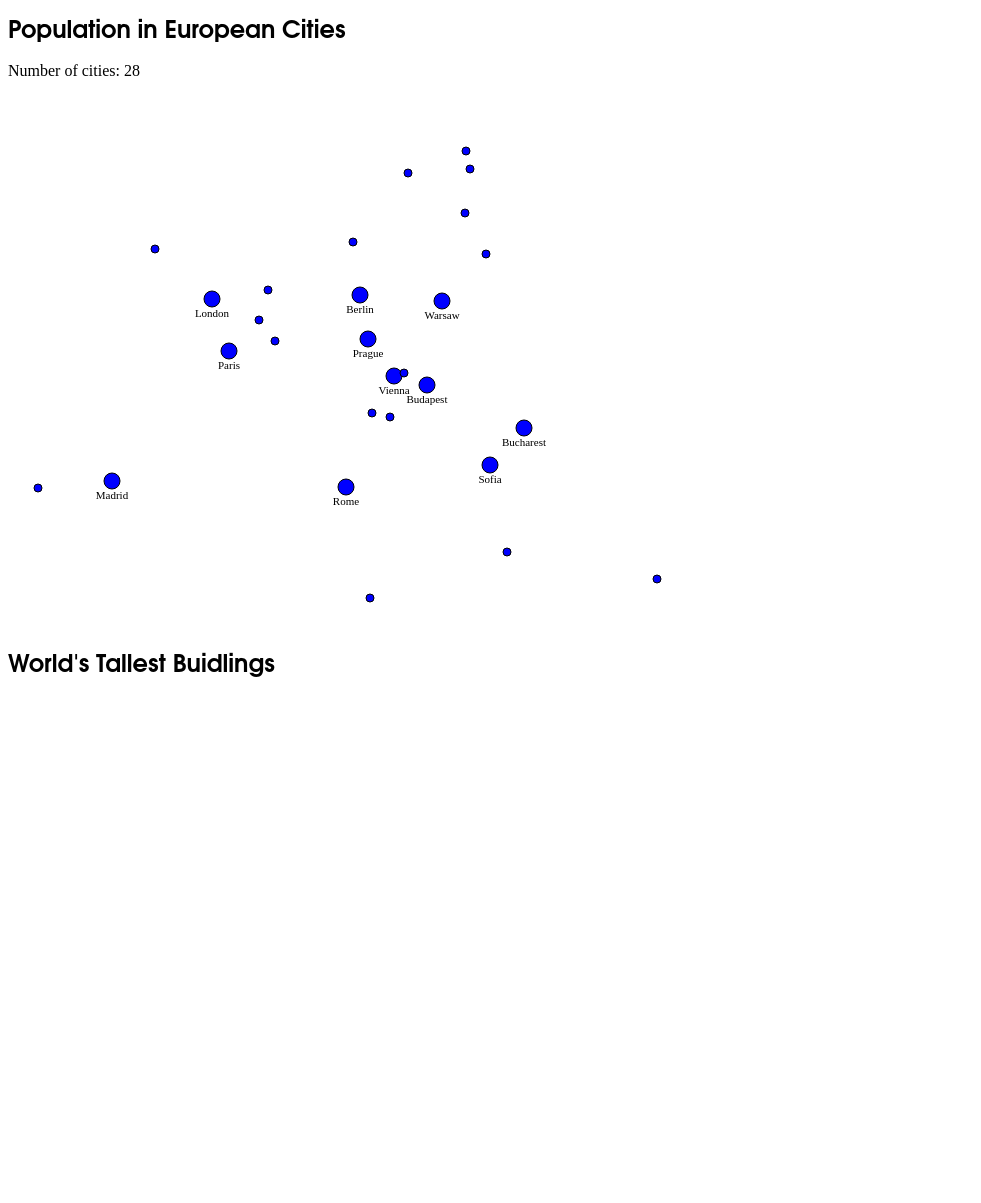
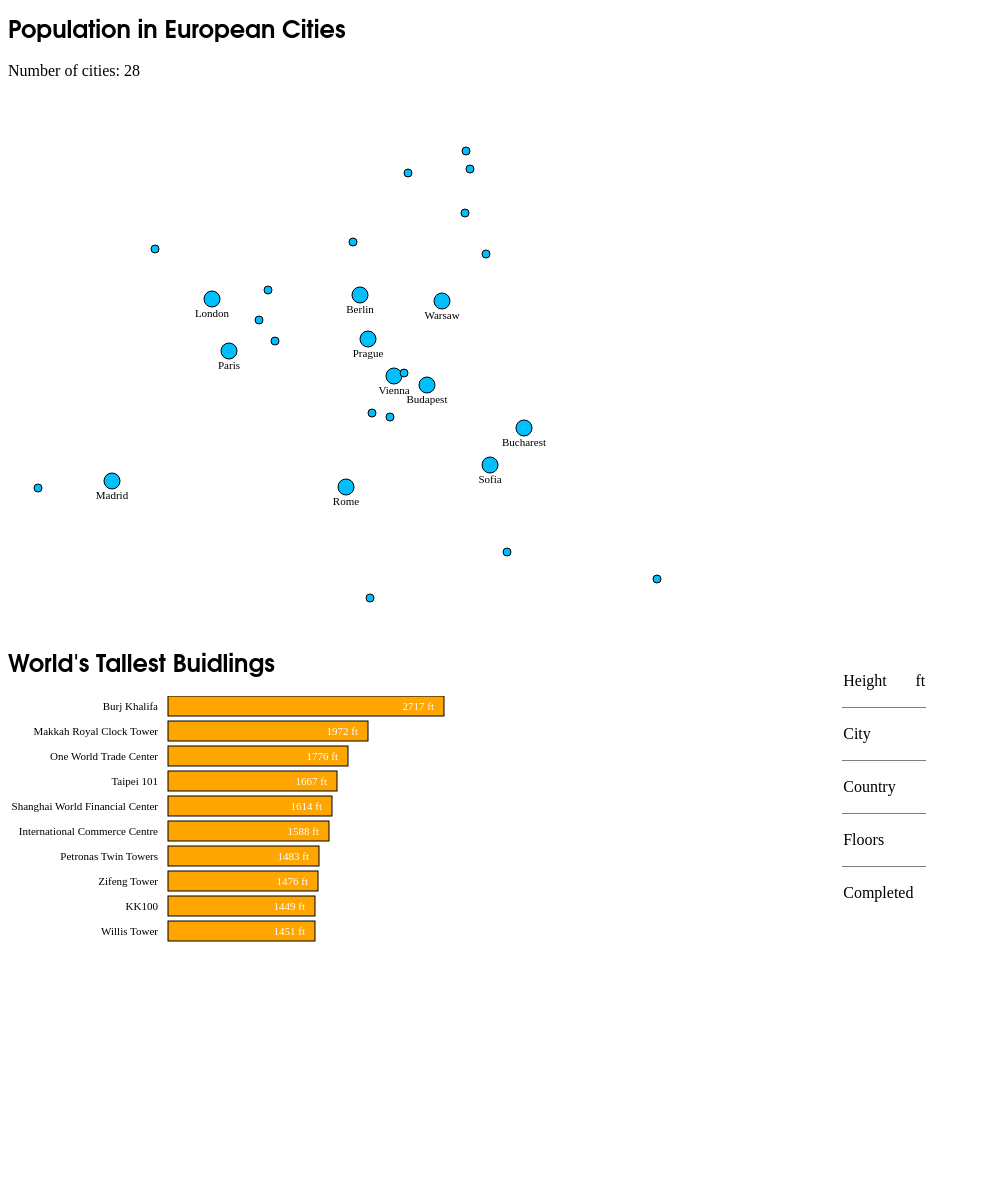
Before and after one commit to jjmoon132/VizLab3, a plain HTML site: page index.html in a window 1280 px wide. Shown: the whole page, without its empty margins (0-981 px from the left). Before the commit the page ends 800 px from the top, so only its background shows below. Drawn offline with nearby package versions, Linux system fonts and the light colour scheme.

Commit message:
final commit

```diff
--- /dev/null
+++ b/buildings.csv
@@ -0,0 +1,11 @@
+building,country,city,height_m,height_ft,height_px,floors,completed,image
+Burj Khalifa,United Arab Emirates,Dubai,828,2717,276,163,2010,1.jpg
+International Commerce Centre,China,Hong Kong,484,1588,161,108,2010,6.jpg
+KK100,China,Shenzhen,442,1449,147,100,2011,10.jpg
+Makkah Royal Clock Tower,Saudi Arabia,Mecca,601,1972,200,120,2012,2.jpg
+One World Trade Center,United States,New York City,541,1776,180,94,2014,3.jpg
+Petronas Twin Towers,Malaysia,Kuala Lumpur,452,1483,151,88,1998,7.jpg
+Shanghai World Financial Center,China,Shanghai,492,1614,164,101,2008,5.jpg
+Taipei 101,Taiwan,Taipei,508,1667,169,101,2004,4.jpg
+Willis Tower,United States,Chicago,442,1451,147,108,1974,9.jpg
+Zifeng Tower,China,Nanjing,450,1476,150,66,2010,8.jpg
--- a/index.html
+++ b/index.html
@@ -23,15 +23,59 @@
         <div class="city-count"></div>
         <div class="population-plot"></div>
     </div>
-    <div class="container" id="barchart">
-      <h2 class="title">
-        World's Tallest Buidlings
-      </h2>
 
-      <div class="building-chart"></div>
+    <div class="container">
+
+      <div class="row">
+
+        <div class="column">
+          <div class="container" id="barchart">
+            <h2 class="title">
+              World's Tallest Buidlings
+            </h2>
+            <div class="building-chart">
+              <div class="blabels"></div>
+              <div class="bchart"></div>
+            </div>
+
+          </div>
+        </div>
+        <div class="column">
+          <img id="building-image" src="">
+        </div>
+
+        <div class="column">
+          <h4 class="building-name"></h4>
+          <table border=1 frame=void rules="rows">
+            <tbody>
+              <tr>
+                <td>Height</td>
+                <td><span class="height"></span> ft</td>
+              </tr>
+              <tr>
+                <td>City</td>
+                <td><span class="city"></span></td>
+              </tr>
+              <tr>
+                <td>Country</td>
+                <td><span class="country"></span></td>
+              </tr>
+              <tr>
+                <td>Floors</td>
+                <td><span class="floors"></span></td>
+              </tr>
+              <tr>
+                <td>Completed </td>
+                <td><span class="completed"></span></td>
+              </tr>
+            </tbody>
+          </table>
+        </div>
+      </div>
 
     </div>
 
 
+
   </body>
 </html>
--- a/script.js
+++ b/script.js
@@ -37,7 +37,7 @@ d3.csv(
 					return 4;
 				}
 			})
-			.attr("fill","blue")
+			.attr("fill","deepskyblue")
 			.attr("stroke","black");
 		svg.selectAll('text')
 			.data(filtered_cities)
@@ -57,6 +57,67 @@ d3.csv(
 
 
 });
+
+let buildings;
+d3.csv(
+	'buildings.csv', d3.autoType).then(data=>{
+		buildings = data;
+		console.log('buildings', buildings);
+	buildings.sort((a,b)=> b.height_m - a.height_m);
+
+	const width = 500;
+	const height = 500;
+	const svg = d3.select('.building-chart')
+		.append('svg')
+		.attr('width', width)
+		.attr('height', height);
+
+	svg.selectAll('.bchart')
+		.attr("class","rectangles")
+		.data(buildings)
+		.enter()
+		.append('rect')
+		.attr("width",(d,_)=>d.height_px)
+		.attr("height",20)
+		.attr("x",160)
+		.attr("y",(_,i)=>i*25)
+		.attr("fill","orange")
+		.attr("text",(d,_)=>d.height_ft)
+		.attr("stroke","black")
+		.on("click",function(event, d){
+			document.getElementById("building-image").src=(d.image);
+			d3.select('.building-name').text(d.building);
+			d3.select('.height').text(d.height_ft);
+			d3.select('.city').text(d.city);
+			d3.select('.country').text(d.country);
+			d3.select('.floors').text(d.floors);
+			d3.select('.completed').text(d.completed);
+		});
+
+	svg.selectAll('.blabels')
+		.data(buildings)
+		.enter()
+		.append("text")
+		.attr("x",150)
+		.attr("y",(_,i)=>(i*25)+14)
+		.text((d,_)=>d.building)
+		.attr("text-anchor","end")
+		.attr("font-size", 11);
+
+	svg.selectAll('.bchart')
+		.data(buildings)
+		.enter()
+		.append("text")
+		.attr("x",(d,_)=>d.height_px +150)
+		.attr("y",(_,i)=>i*25+14)
+		.text((d,_)=>d.height_ft+" ft")
+		.attr("text-anchor","end")
+		.attr("font-size", 11)
+		.attr("fill","white");
+
+});
+
+
 /*assign class names in svg to reference in first svg.selectAll("class name")
 
 for  image url change
--- a/style.css
+++ b/style.css
@@ -5,3 +5,24 @@
 .citycount{
     font-family: system-ui;
 }
+
+.column {
+    float: left;
+    width: 33%;
+  }
+
+  /* Clear floats after the columns */
+  .row:after {
+    content: "";
+    display: table;
+    clear: both;
+  }
+
+  td{
+    line-height: 50px;
+  }
+
+  table{
+    margin-top: 20px;
+
+  }
```
Also changed, not shown: 1.jpg (added), 10.jpg (added), 2.jpg (added), 3.jpg (added), 4.jpg (added), 5.jpg (added), 6.jpg (added), 7.jpg (added), 8.jpg (added), 9.jpg (added).
